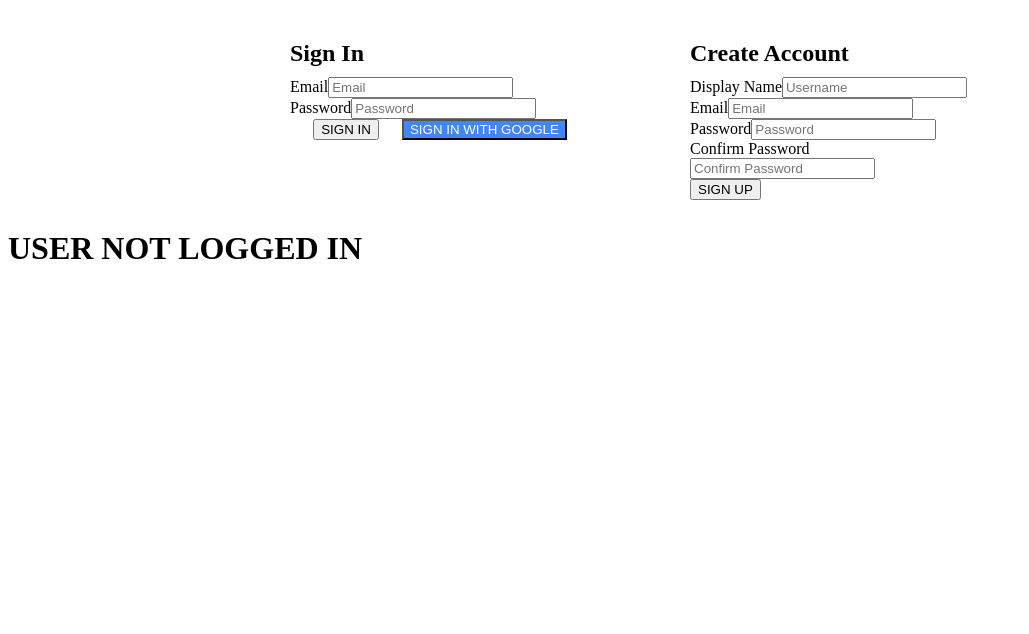
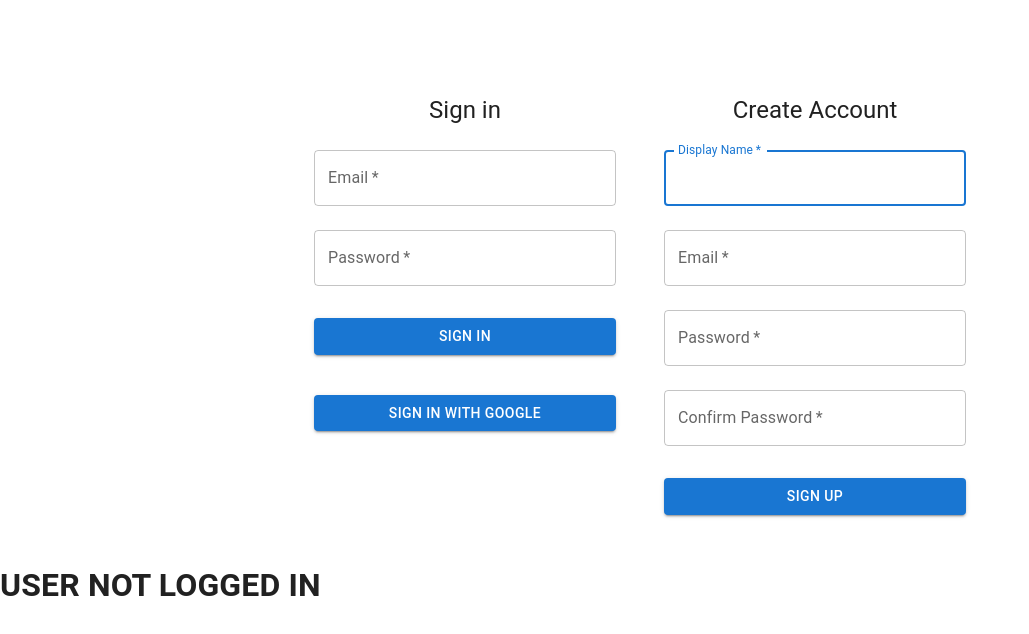
Before and after one commit to jdokon/react-firebase-auth, a React (Vite) app: page / in a window 1280 px wide. Shown: the top 634 px of the page, without its empty margins (0-1029 px from the left). Built offline with nearby package versions, Linux system fonts and the light colour scheme; no server answers.

Commit message:
Styled sign-in/sign-up pages with Material UI

```diff
--- a/src/components/sign-in-form/sign-in-form.jsx
+++ b/src/components/sign-in-form/sign-in-form.jsx
@@ -5,6 +5,8 @@ import {
 } from "../../utils/firebase-utils"
 import { FormInput } from "../form-input/form-input"
 import "./sign-in-form.styles.scss"
+import TextField from "@mui/material/TextField"
+import { Box, Button, Container, CssBaseline, Typography } from "@mui/material"
 
 const defaultFormFields = {
   email: "",
@@ -47,37 +49,63 @@ export const SignInForm = () => {
   }
 
   return (
-    <div className="sign-in-container">
-      <h2>Sign In</h2>
-      <form onSubmit={handleSubmit}>
-        <FormInput
+    <Container component="main" maxWidth="xs">
+      <CssBaseline />
+      <Box
+        sx={{
+          marginTop: 8,
+          display: "flex",
+          flexDirection: "column",
+          alignItems: "center",
+        }}
+      >
+        <Typography component="h1" variant="h5">
+          Sign in
+        </Typography>
+        <Box component="form" onSubmit={handleSubmit} noValidate sx={{ mt: 1 }}>
+          <TextField
+            margin="normal"
+            required
+            fullWidth
+            id="email"
             label="Email"
-          type="email"
             name="email"
-          placeholder="Email"
+            autoComplete="email"
+            autoFocus
             value={email}
             onChange={handleChange}
           />
-        <FormInput
+          <TextField
+            margin="normal"
+            required
+            fullWidth
+            name="password"
             label="Password"
             type="password"
-          name="password"
-          placeholder="Password"
-          required
+            id="password"
+            autoComplete="current-password"
             value={password}
             onChange={handleChange}
           />
-        <div className="buttons-container">
-          <button type="submit">SIGN IN</button>
-          <button
+          <Button
+            type="submit"
+            fullWidth
+            variant="contained"
+            sx={{ mt: 3, mb: 2 }}
+          >
+            SIGN IN
+          </Button>
+          <Button
             type="button"
-            className="google-sign-in"
+            fullWidth
+            variant="contained"
+            sx={{ mt: 3, mb: 2 }}
             onClick={signInWithGoogle}
           >
             SIGN IN WITH GOOGLE
-          </button>
-        </div>
-      </form>
-    </div>
+          </Button>
+        </Box>
+      </Box>
+    </Container>
   )
 }
--- a/src/components/sign-up-form/sign-up-form.jsx
+++ b/src/components/sign-up-form/sign-up-form.jsx
@@ -6,6 +6,14 @@ import {
 import { FormInput } from "../form-input/form-input"
 import "./sign-up-form.styles.scss"
 import { UserContext } from "../../contexts/user.context"
+import {
+  Box,
+  Button,
+  Container,
+  CssBaseline,
+  TextField,
+  Typography,
+} from "@mui/material"
 
 const defaultFormFields = {
   displayName: "",
@@ -52,46 +60,71 @@ export const SignUpForm = () => {
   }
 
   return (
-    <div className="sign-up-container">
-      <h2>Create Account</h2>
-      <form onSubmit={handleSubmit}>
-        <FormInput
+    <Container component="main" maxWidth="xs">
+      <CssBaseline />
+      <Box
+        sx={{
+          marginTop: 8,
+          display: "flex",
+          flexDirection: "column",
+          alignItems: "center",
+        }}
+      >
+        <Typography component="h1" variant="h5">
+          Create Account
+        </Typography>
+        <Box component="form" onSubmit={handleSubmit} noValidate sx={{ mt: 1 }}>
+          <TextField
+            margin="normal"
+            required
+            fullWidth
             label="Display Name"
             type="text"
             name="displayName"
-          placeholder="Username"
-          required
+            autoFocus
             value={displayName}
             onChange={handleChange}
           />
-        <FormInput
+          <TextField
+            margin="normal"
+            required
+            fullWidth
             label="Email"
-          type="email"
             name="email"
-          placeholder="Email"
+            autoComplete="email"
             value={email}
             onChange={handleChange}
           />
-        <FormInput
+          <TextField
+            margin="normal"
+            required
+            fullWidth
+            name="password"
             label="Password"
             type="password"
-          name="password"
-          placeholder="Password"
-          required
             value={password}
             onChange={handleChange}
           />
-        <FormInput
+          <TextField
+            margin="normal"
+            required
+            fullWidth
+            name="confirmPassword"
             label="Confirm Password"
             type="password"
-          name="confirmPassword"
-          placeholder="Confirm Password"
-          required
             value={confirmPassword}
             onChange={handleChange}
           />
-        <button type="submit">SIGN UP</button>
-      </form>
-    </div>
+          <Button
+            type="submit"
+            fullWidth
+            variant="contained"
+            sx={{ mt: 3, mb: 2 }}
+          >
+            SIGN UP
+          </Button>
+        </Box>
+      </Box>
+    </Container>
   )
 }
```
Lines whose indentation alone changed are shown as unchanged.
